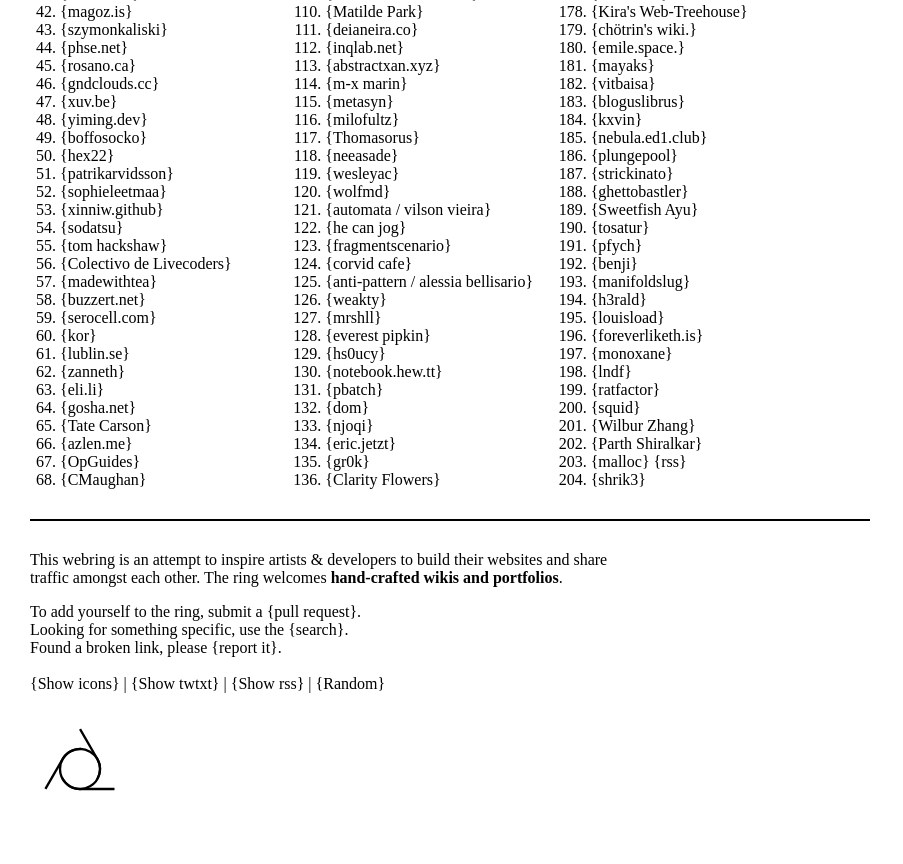
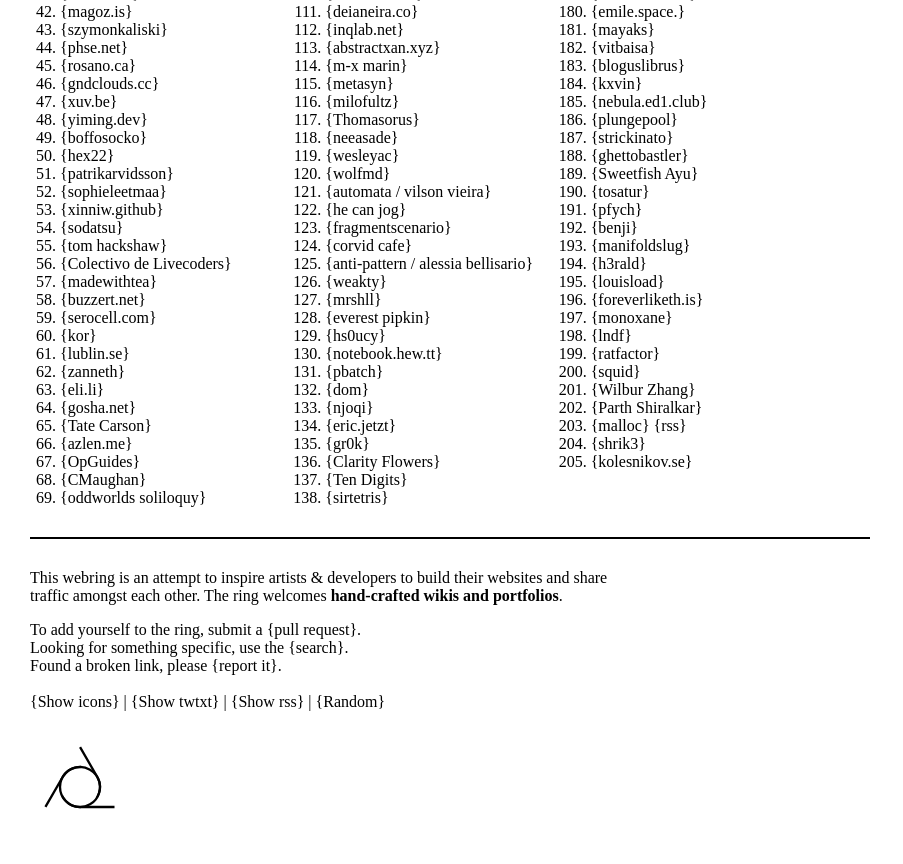
Before and after one commit to XXIIVV/webring, a plain HTML site: page index.html in a window 1280 px wide. Shown: the part 765-1629 px from the top of the page, without its empty margins (0-903 px from the left). Drawn offline with Linux system fonts and the light colour scheme.

Commit message:
Add `kolesnikov.se`

```diff
--- a/index.html
+++ b/index.html
@@ -771,10 +771,15 @@
 				<a href="http://malloc.dog">malloc</a>
 				<a href="http://malloc.dog/rss.xml">rss</a>
 			</li>
-      <li data-lang="en" id="shrik3">
+			<li data-lang="en" id="shrik3">
 				<a href="https://shrik3.com">shrik3</a>
 				<a href="https://shrik3.com/index.xml" class="rss">rss</a>
-      </li>
+			</li>
+			<li data-lang="en" id="win0err">
+				<a href="https://kolesnikov.se">kolesnikov.se</a>
+				<a href="https://kolesnikov.se/twtxt.txt" class="twtxt">twtxt</a>
+				<a href="https://kolesnikov.se/news.atom" class="rss">rss</a>
+			</li>
 		</ol>
 		<footer>
 			<p class="readme">
```
